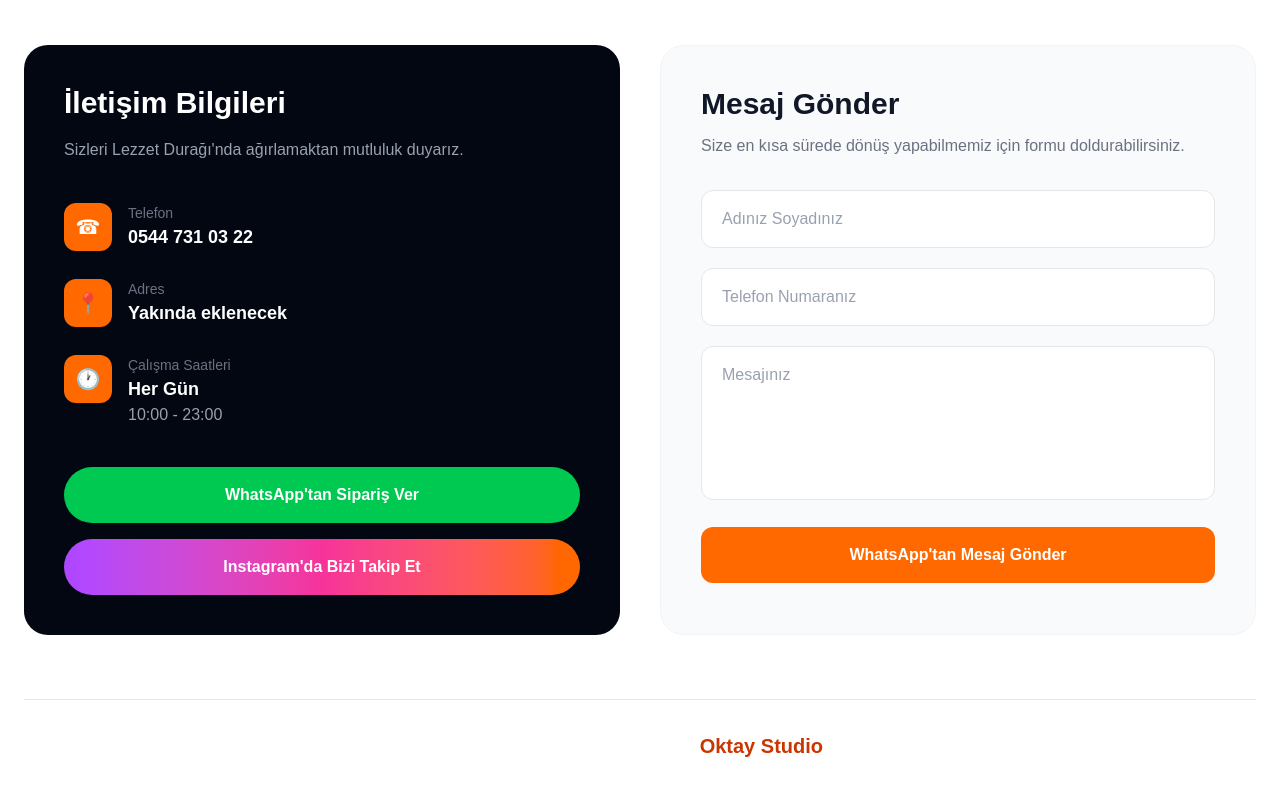
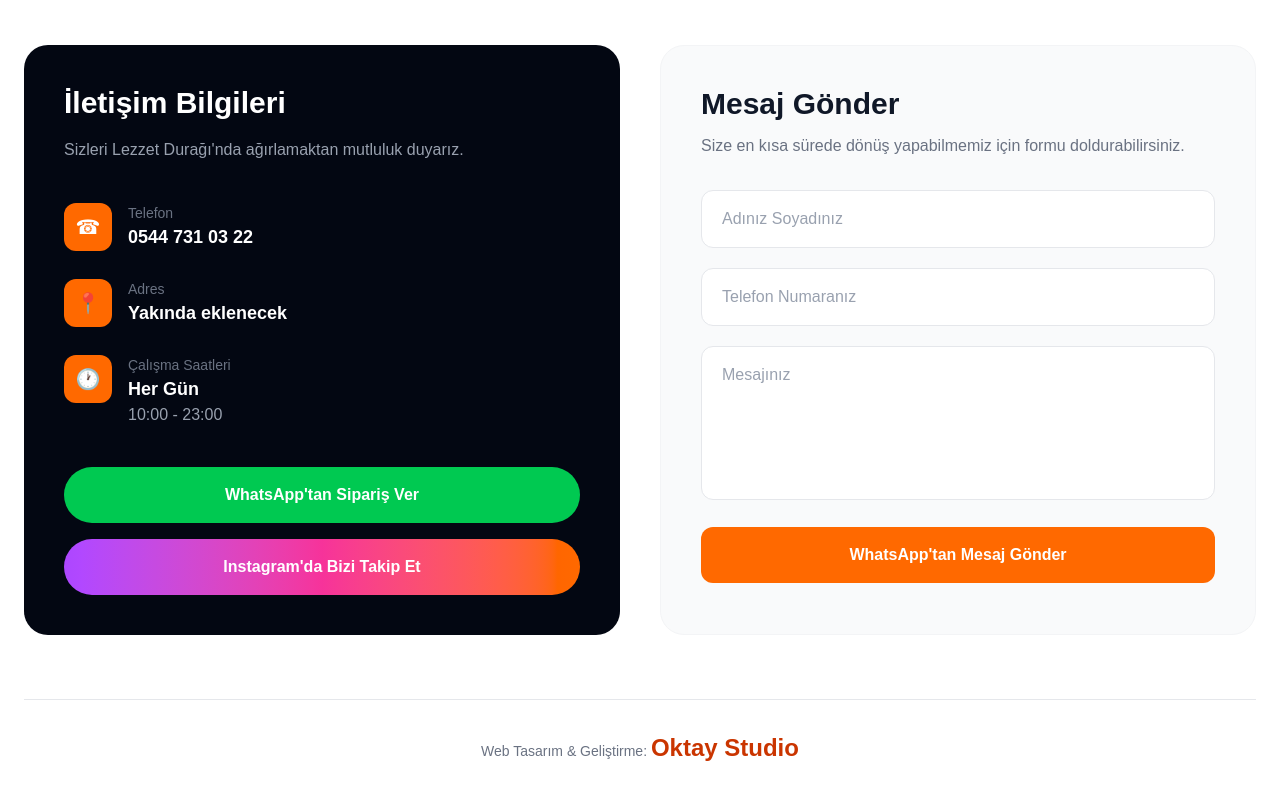
Before and after one commit to oktaystudio/RESTAURANT-DEMO, a Next.js app: page / in a window 1280 px wide. Shown: the part 5990-6790 px from the top of the page. Built offline with nearby package versions, Linux system fonts and the light colour scheme.

Commit message:
Oktay Studio tasarımı güncellendi

```diff
--- a/components/Contact.tsx
+++ b/components/Contact.tsx
@@ -201,9 +201,9 @@ export default function Contact() {
       </div>
       {/* Web Tasarım */}
 <div className="mt-16 pt-8 border-t border-gray-200 text-center">
-  <p className="text-black-500 text-xl">
+  <p className="text-gray-500 text-sm">
     Web Tasarım & Geliştirme:{" "}
-    <span className="text-orange-700 font-black text-xl">
+    <span className="text-orange-700 font-black text-2xl">
   Oktay Studio
 </span>
   </p>
```
